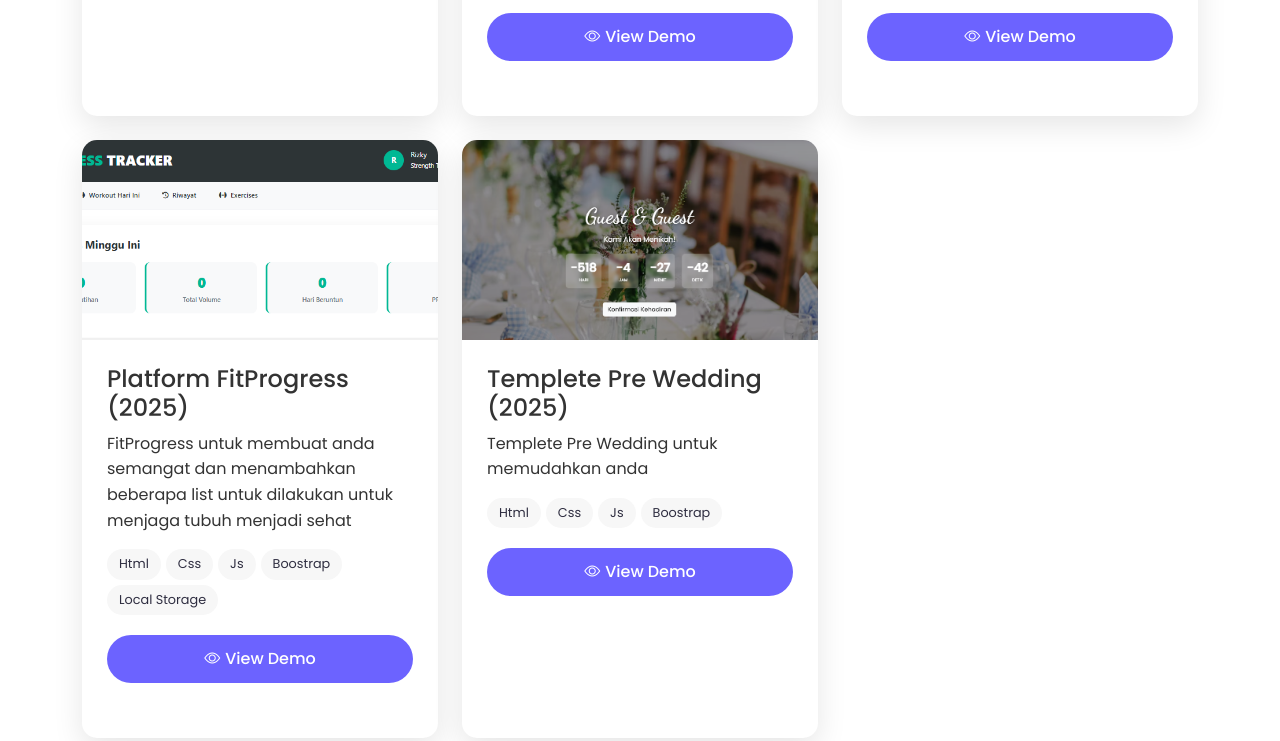
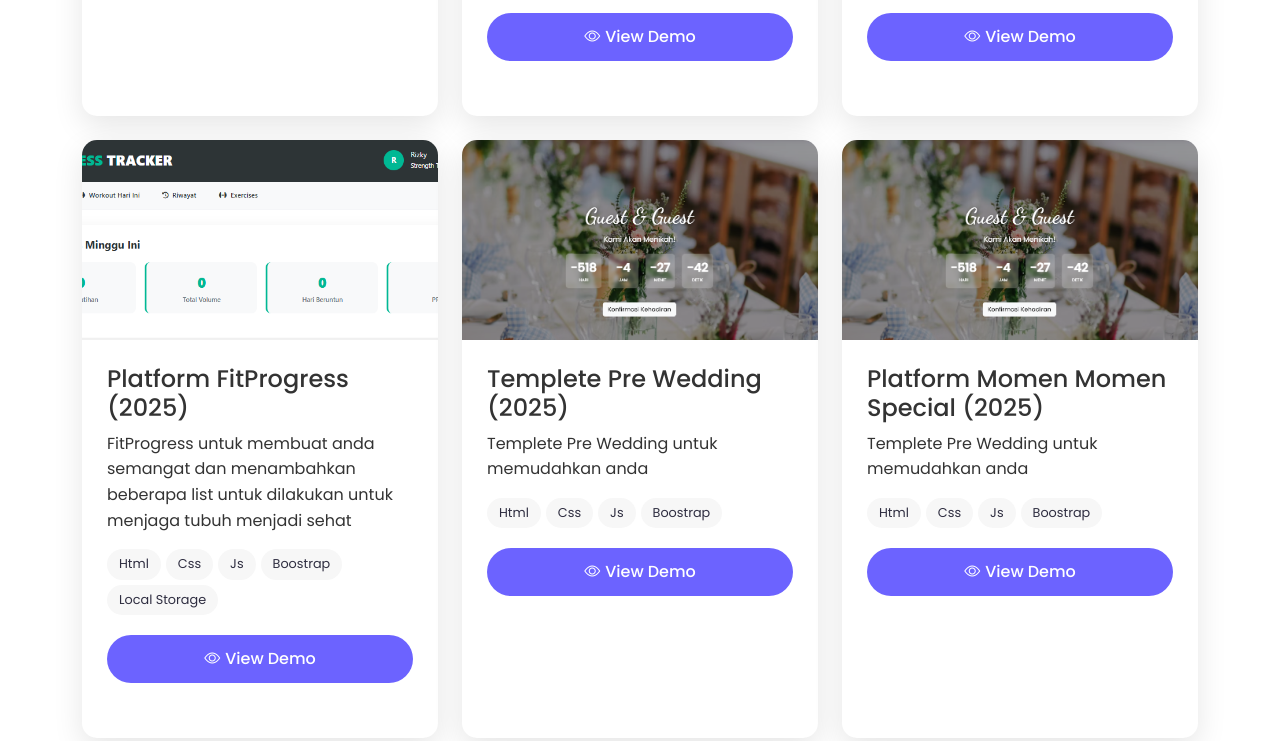
Before and after one commit to IkyyArt/IkkyWeb.Portofolio.github.io, a plain HTML site: page index.html in a window 1280 px wide. Shown: the part 3559-4300 px from the top of the page. Drawn offline with nearby package versions, Linux system fonts and the light colour scheme.

Commit message:
Add files via upload

```diff
--- a/index.html
+++ b/index.html
@@ -1195,6 +1195,32 @@
               </div>
             </div>
           </div>
+
+          <!-- Project 12 -->
+          <div class="col-lg-4 col-md-6 mb-4">
+            <div class="project-card fade-in">
+              <img src="Pre.png" alt="Svgl.app" class="project-img" />
+              <div class="project-content">
+                <h4>Platform Momen Momen Special (2025)</h4>
+                <p>Templete Pre Wedding untuk memudahkan anda</p>
+                <div class="project-tags">
+                  <span class="project-tag">Html</span>
+                  <span class="project-tag">Css</span>
+                  <span class="project-tag">Js</span>
+                  <span class="project-tag">Boostrap</span>
+                </div>
+                <div class="project-actions">
+                  <a
+                    href="https://ikyyart.github.io/MomenMomen.github.io/"
+                    class="btn btn-primary"
+                    target="_blank"
+                  >
+                    <i class="bi bi-eye"></i> View Demo
+                  </a>
+                </div>
+              </div>
+            </div>
+          </div>
           <!-- Add more projects here -->
         </div>
       </div>
```
